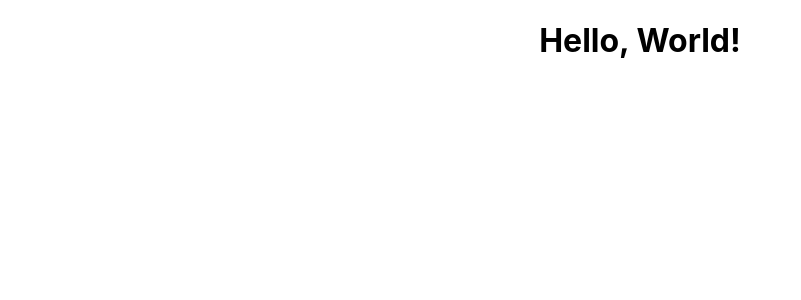
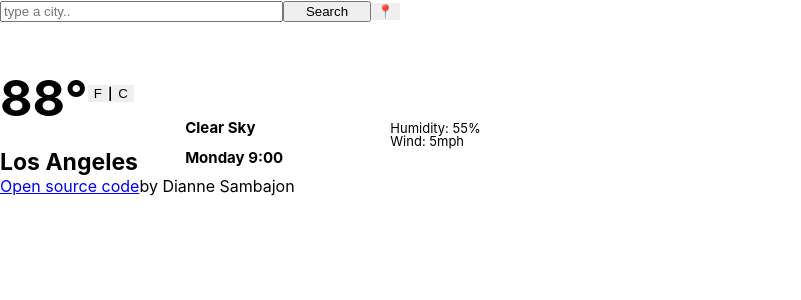
Before and after one commit to diasambajon/weather-react, a React (Create React App) app: page / in a window 1280 px wide. Shown: the top 300 px of the page, without its empty margins (0-801 px from the left). Built offline with nearby package versions, Linux system fonts and the light colour scheme; no server answers.

Commit message:
Added Form, Weather, Footer, Description, and Temperature script and style

```diff
--- a/src/App.js
+++ b/src/App.js
@@ -1,11 +1,17 @@
 import './App.css';
+import Form from "./Form.js";
 import Weather from "./Weather.js";
+import Footer from "./Footer.js";
 
 function App() {
   return (
-    <div className="App">
-      <Weather city="New York" />
-    </div>
+    <body>
+      <div className="body">
+        <Form />
+        <Weather />
+      </div>
+      <Footer />
+    </body>
   );
 }
 
--- /dev/null
+++ b/src/Description.css
@@ -0,0 +1,19 @@
+div h2 {
+  font-size: 23px;
+}
+div h3 {
+  font-size: 15px;
+  line-height: 0;
+}
+div h3::first-letter {
+  text-transform: uppercase;
+}
+div h4 {
+  font-size: 15px;
+}
+.description {
+  padding-left: 20px;
+  line-height: 0;
+  padding-top: 0;
+  font-size: 13px;
+}
--- /dev/null
+++ b/src/Description.js
@@ -0,0 +1,17 @@
+import React from "react";
+
+import "./Description.css";
+
+export default function Description() {
+  return (
+    <div>
+      <h2>Los Angeles</h2>
+      <h3>Clear Sky</h3>
+      <h4>Monday 9:00</h4>
+      <div className="description">
+        <p id="humidity">Humidity: 55%</p>
+        <p id="wind">Wind: 5mph</p>
+      </div>
+    </div>
+  );
+}
--- /dev/null
+++ b/src/Footer.js
@@ -0,0 +1,14 @@
+import React from "react";
+
+import "./Footer.css";
+
+export default function Footer() {
+  return (
+    <footer>
+      <a href="https://github.com/diasambajon/weather-app" target="_blank">
+        Open source code
+      </a>
+      by Dianne Sambajon
+    </footer>
+  );
+}
--- /dev/null
+++ b/src/Form.css
@@ -0,0 +1,9 @@
+form.search {
+  margin-bottom: 10px;
+}
+.city-input {
+  width: 275px;
+}
+.submit {
+  width: 88px;
+}
--- /dev/null
+++ b/src/Form.js
@@ -0,0 +1,22 @@
+import React from "react";
+
+import "./Form.css";
+
+export default function Form() {
+  return (
+    <form className="search" id="city-form">
+      <input
+        type="text"
+        id="enter-city"
+        placeholder="type a city.."
+        className="city-input"
+      />
+      <input type="submit" value="Search" className="submit" />
+      <button id="current-location">
+        <span role="img" aria-label="pinpoint emoji">
+          📍
+        </span>
+      </button>
+    </form>
+  );
+}
--- /dev/null
+++ b/src/Temperature.css
@@ -0,0 +1,16 @@
+h1 {
+  padding-top: 15px;
+}
+
+.current-temperature {
+  font-size: 50px;
+}
+.temperature-units {
+  font-size: 12px;
+  vertical-align: text-top;
+}
+button {
+  border: none;
+  text-decoration: none;
+  color: black;
+}
--- /dev/null
+++ b/src/Temperature.js
@@ -0,0 +1,17 @@
+import React from "react";
+
+import "./Temperature.css";
+
+export default function Temperature() {
+  return (
+    <h1>
+      <span class="current-temperature" id="actual-temperature">
+        88°
+      </span>
+      <span class="temperature-units" id="units">
+        <button id="fahrenheit-link">F</button>|
+        <button id="celsius-link">C</button>
+      </span>
+    </h1>
+  );
+}
--- /dev/null
+++ b/src/Weather.css
@@ -0,0 +1,4 @@
+.column {
+  column-width: 150px;
+  padding: 0;
+}
--- a/src/Weather.js
+++ b/src/Weather.js
@@ -1,21 +1,20 @@
 import React from "react";
-import axios from "axios";
+import Temperature from "./Temperature.js";
+import Description from "./Description.js";
 
-export default function Weather(props) {
-    function showTemperature(response) {
-        alert(`The temperature in New York is ${response.data.main.temp}`);
-    }
+import "./Weather.css";
+import "./Description.css";
+import "./Temperature.css";
 
-    let apiKey = "5f472b7acba333cd8a035ea85a0d4d4c";
-    let units = "metric";
-    let apiUrl = `https://api.openweathermap.org/data/2.5/weather?q=${props.city}&appid=${apiKey}&units=${units}`;
-
-    axios.get(apiUrl).then(showTemperature);
-
-
-    return(
-        <div className="Weather">
-            <h1>Hello, World!</h1>
-        </div>
-    )
+export default function Weather() {
+  return (
+    <div className="row">
+      <div className="column">
+        <Temperature />
+      </div>
+      <div className="column">
+        <Description />
+      </div>
+    </div>
+  );
 }
```
Also changed, not shown: src/Footer.css (added), src/logo.svg (deleted).
